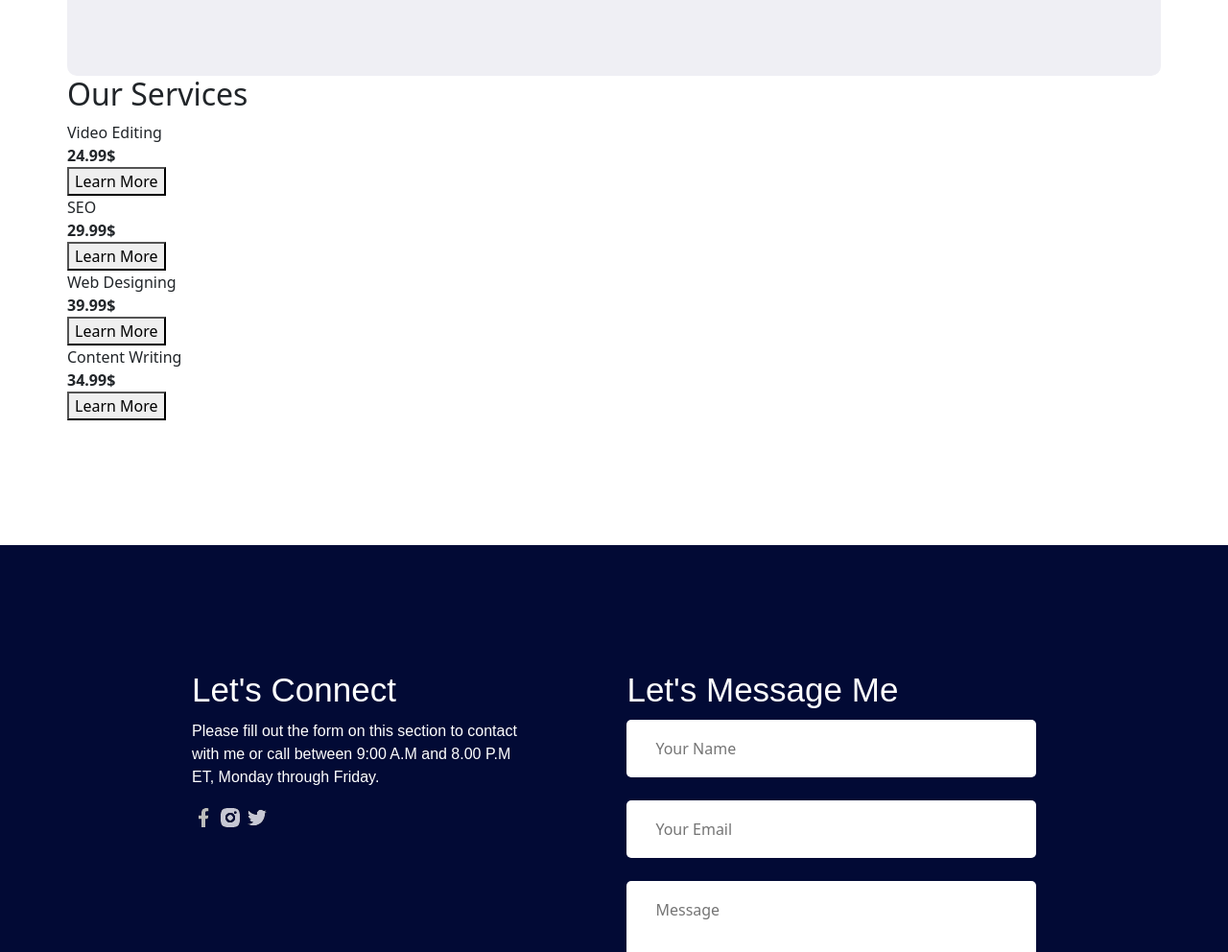
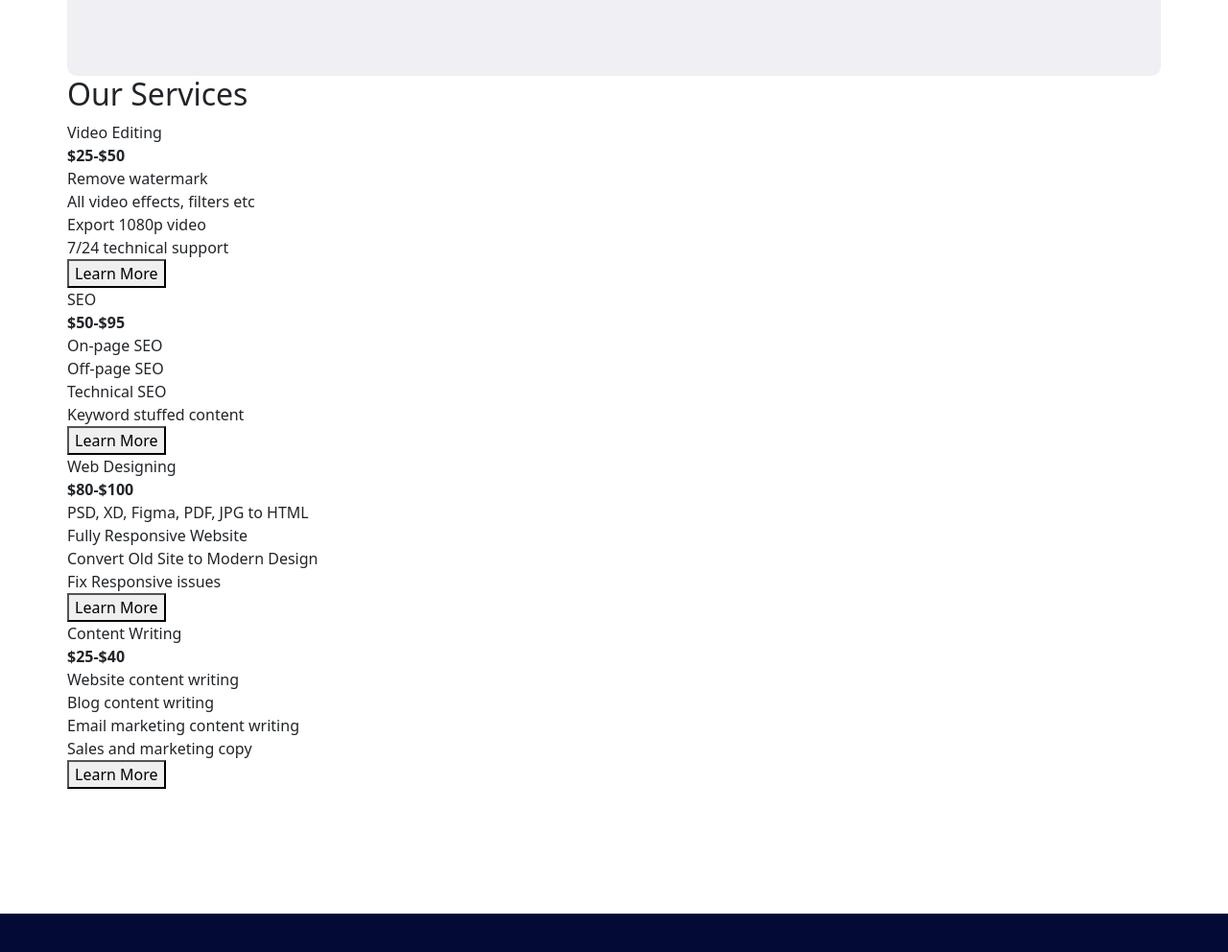
Before and after one commit to Arafat-Bhuiyan/seo-portfolio, a plain HTML site: page index.html in a window 1280 px wide. Shown: the part 1300-2292 px from the top of the page at 96% size. Drawn offline with nearby package versions, Linux system fonts and the light colour scheme.

Commit message:
pricing section updating just html part

```diff
--- a/index.html
+++ b/index.html
@@ -54,61 +54,61 @@
                 <h2>Our Services</h2>
             </div>
             <div class="grid">
-                <div class="box">
+                <div class="box-video-editing">
                     <div class="title">Video Editing</div>
                     <div class="price">
-                        <b>24.99$</b>
+                        <b>$25-$50</b>
                     </div>
                     <div class="features">
-                        <div></div>
-                        <div></div>
-                        <div></div>
-                        <div></div>
+                        <div>Remove watermark</div>
+                        <div>All video effects, filters etc</div>
+                        <div>Export 1080p video</div>
+                        <div>7/24 technical support</div>
                     </div>
                     <div class="button">
                         <button>Learn More</button>
                     </div>
                 </div>
-                <div class="box">
+                <div class="box-seo">
                     <div class="title">SEO</div>
                     <div class="price">
-                        <b>29.99$</b>
+                        <b>$50-$95</b>
                     </div>
                     <div class="features">
-                        <div></div>
-                        <div></div>
-                        <div></div>
-                        <div></div>
+                        <div>On-page SEO</div>
+                        <div>Off-page SEO</div>
+                        <div>Technical SEO</div>
+                        <div>Keyword stuffed content</div>
                     </div>
                     <div class="button">
                         <button>Learn More</button>
                     </div>
                 </div>
-                <div class="box">
+                <div class="box-web-designing">
                     <div class="title">Web Designing</div>
                     <div class="price">
-                        <b>39.99$</b>
+                        <b>$80-$100</b>
                     </div>
                     <div class="features">
-                        <div></div>
-                        <div></div>
-                        <div></div>
-                        <div></div>
+                        <div>PSD, XD, Figma, PDF, JPG to HTML</div>
+                        <div>Fully Responsive Website</div>
+                        <div>Convert Old Site to Modern Design</div>
+                        <div>Fix Responsive issues</div>
                     </div>
                     <div class="button">
                         <button>Learn More</button>
                     </div>
                 </div>
-                <div class="box">
+                <div class="box-content-writing">
                     <div class="title">Content Writing</div>
                     <div class="price">
-                        <b>34.99$</b>
+                        <b>$25-$40</b>
                     </div>
                     <div class="features">
-                        <div></div>
-                        <div></div>
-                        <div></div>
-                        <div></div>
+                        <div>Website content writing</div>
+                        <div>Blog content writing</div>
+                        <div>Email marketing content writing</div>
+                        <div>Sales and marketing copy</div>
                     </div>
                     <div class="button">
                         <button>Learn More</button>
```
